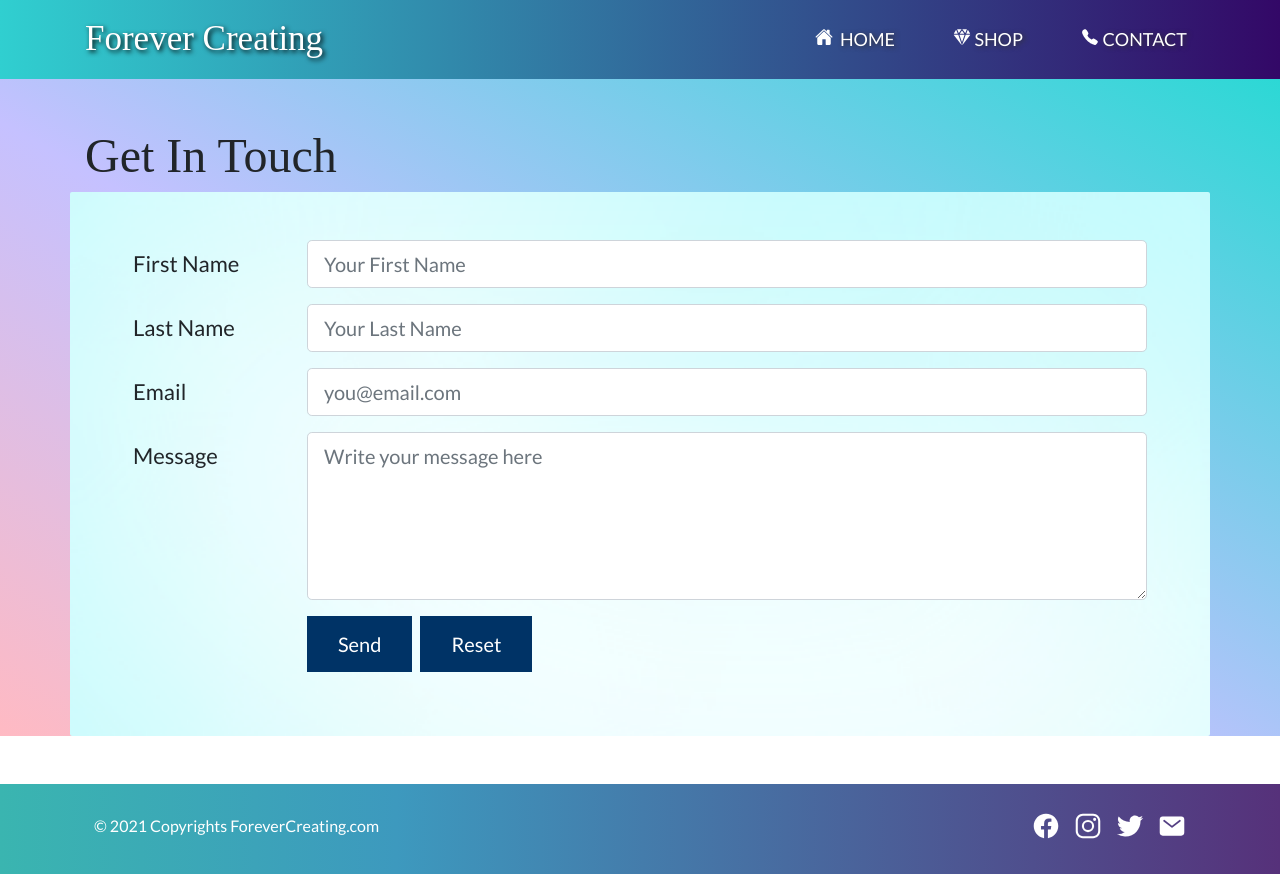
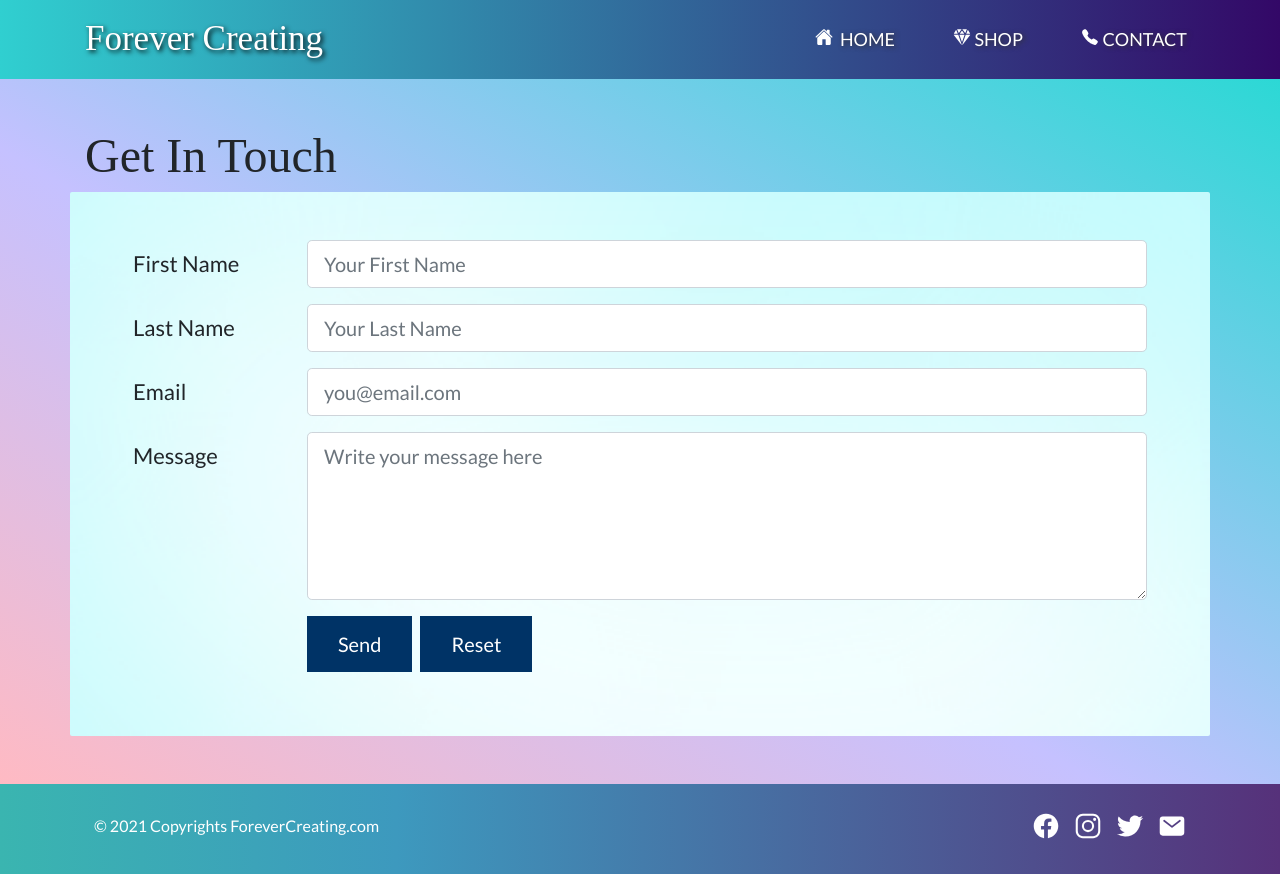
Before and after one commit to Pracasap/Clay-Earrings, a React (Create React App) app: page /contact in a window 1280 px wide. Built offline with nearby package versions, Linux system fonts and the light colour scheme; a web font is replaced by a local one.

Commit message:
fixed a typo

```diff
--- a/src/Components/ContactCompoent.js
+++ b/src/Components/ContactCompoent.js
@@ -130,7 +130,7 @@ class Contact extends Component {
 
         return (
             <div className="container-fluid products">
-                <div className="container mb-5">
+                <div className="container pb-5">
                     <div className="row">
                         <div className="col mt-5">
                             <h3>Get In Touch</h3>
--- a/src/assets/products.js
+++ b/src/assets/products.js
@@ -36,7 +36,7 @@ export const clayEarrings = [
     {
         "id": 1,
         "name": "Halloween Earrings",
-        "price": '$70',
+        "price": '$79',
         "image": "/images/Earring2.png",
         "description": "Homemade clay Halloween earrings"
     },
@@ -78,7 +78,7 @@ export const clayEarrings = [
     {
         "id": 7,
         "name": "The Charlotte",
-        "price": '$39',
+        "price": '$59',
         "image": "/images/Earring8.png",
         "description": "The Charlotte polymer clay earrings"
     },
```
